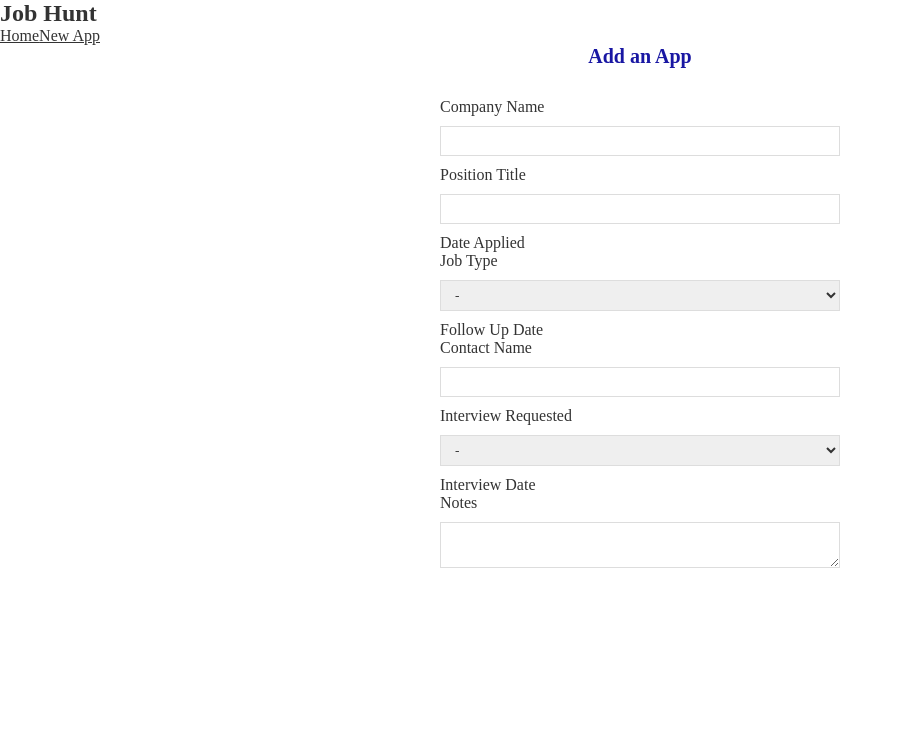
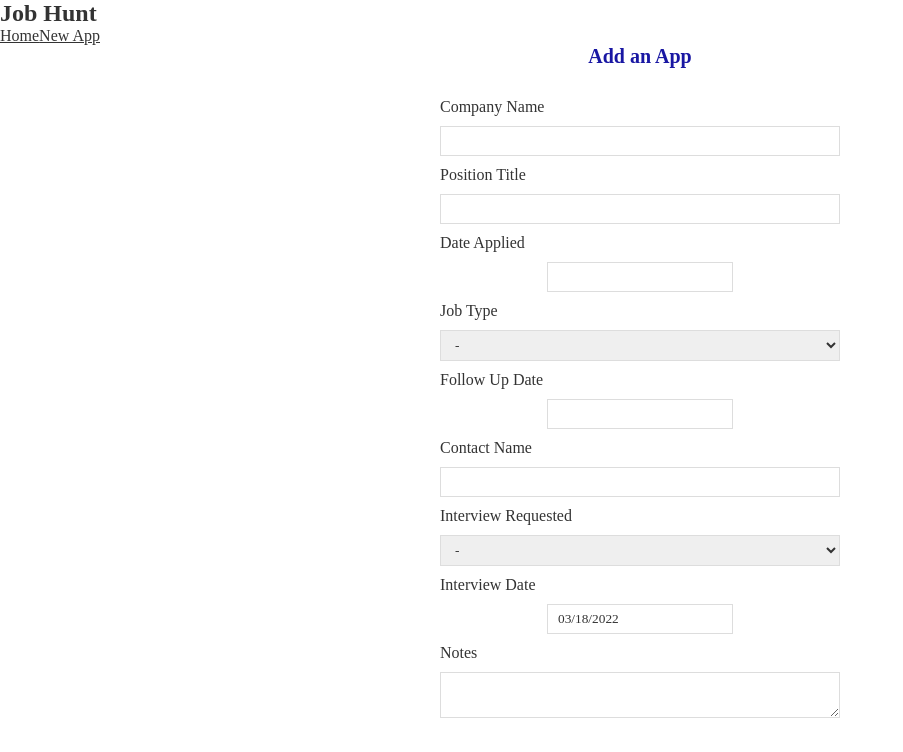
Before and after one commit to jonteal/job-search-tracker, a React (Create React App) app in the folder job-search-tracker/: page /create in a window 1280 px wide. Shown: the top 752 px of the page, without its empty margins (0-903 px from the left). Built offline with nearby package versions, Linux system fonts and the light colour scheme; the HTML template or start-up script is replaced by a standard one.

Commit message:
Added React Datepicker npm to for app create

```diff
--- a/job-search-tracker/package.json
+++ b/job-search-tracker/package.json
@@ -7,6 +7,7 @@
     "@testing-library/react": "^12.1.4",
     "@testing-library/user-event": "^13.5.0",
     "react": "^17.0.2",
+    "react-datepicker": "^4.7.0",
     "react-dom": "^17.0.2",
     "react-router-dom": "^5.1.2",
     "react-scripts": "5.0.0",
--- a/job-search-tracker/src/Create.js
+++ b/job-search-tracker/src/Create.js
@@ -1,4 +1,6 @@
 import { useState } from "react";
+import DatePicker from "react-datepicker";
+import "react-datepicker/dist/react-datepicker.css";
 
 
 const Create = () => {
@@ -10,7 +12,7 @@ const Create = () => {
     const [followUpDate, setFollowUpDate] = useState('');
     const [contactName, setContactName] = useState('');
     const [interviewRequested, setInterviewRequested] = useState('-');
-    const [interviewDate, setInterviewDate] = useState('');
+    const [interviewDate, setInterviewDate] = useState(new Date());
     const [notes, setNotes] = useState('');
 
     return(
@@ -37,7 +39,10 @@ const Create = () => {
 
                 {/* Date Applied */}
                 <label>Date Applied</label>
-                {/* Date picker */}
+                <DatePicker
+                    selected={dateApplied}
+                    onChange={(Date) => setDateApplied(Date)}
+                />
 
                 {/* Job Type */}
                 <label>Job Type</label>
@@ -53,7 +58,9 @@ const Create = () => {
 
                 {/* Follow Up Date */}
                 <label>Follow Up Date</label>
-                {/* Date Picker */}
+                <DatePicker
+                    selected={followUpDate}
+                    onChange={(Date) => setFollowUpDate(Date)} />
 
                 {/* Contact Name */}
                 <label>Contact Name</label>
@@ -76,6 +83,7 @@ const Create = () => {
 
                 <label>Interview Date</label>
                 {/* Date Picker */}
+                <DatePicker selected={interviewDate} onChange={(Date) => setInterviewDate(Date)} />
 
                 {/* Post Interview Notes */}
                 <label>Notes</label>
```
Also changed, not shown: 1 other file (tests, documents, lock files or other folders).
